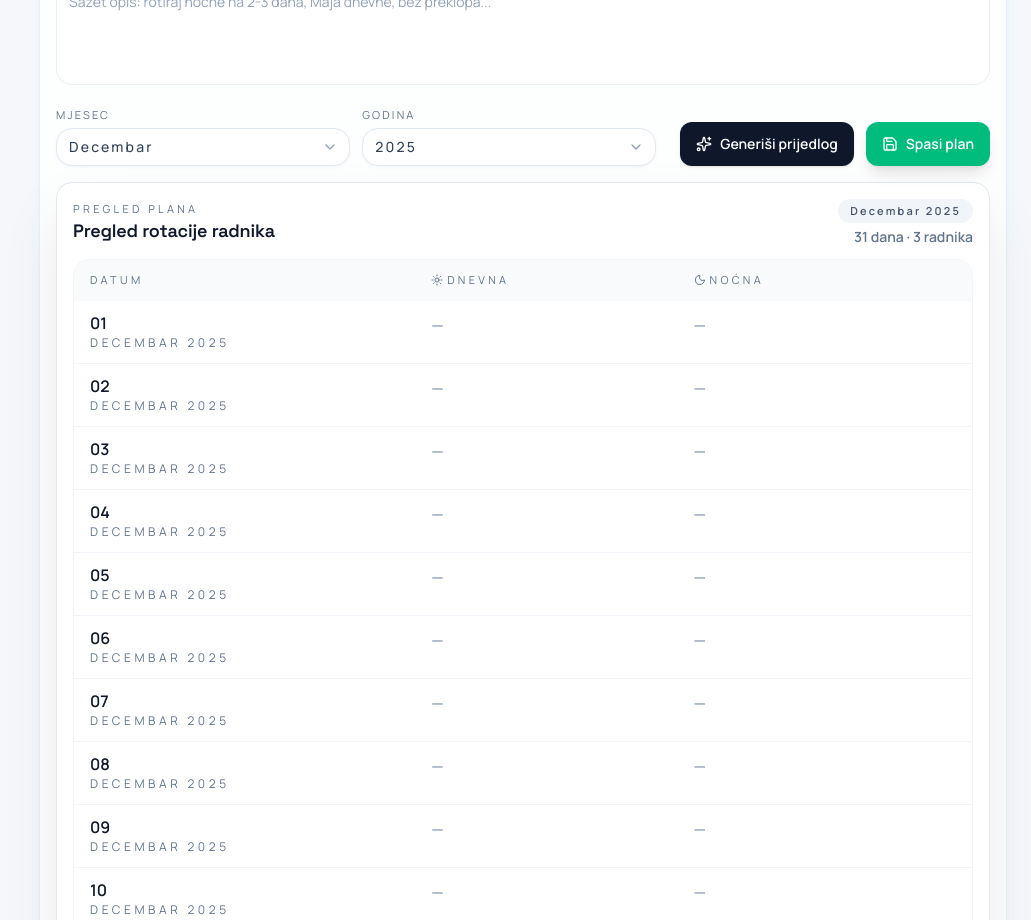
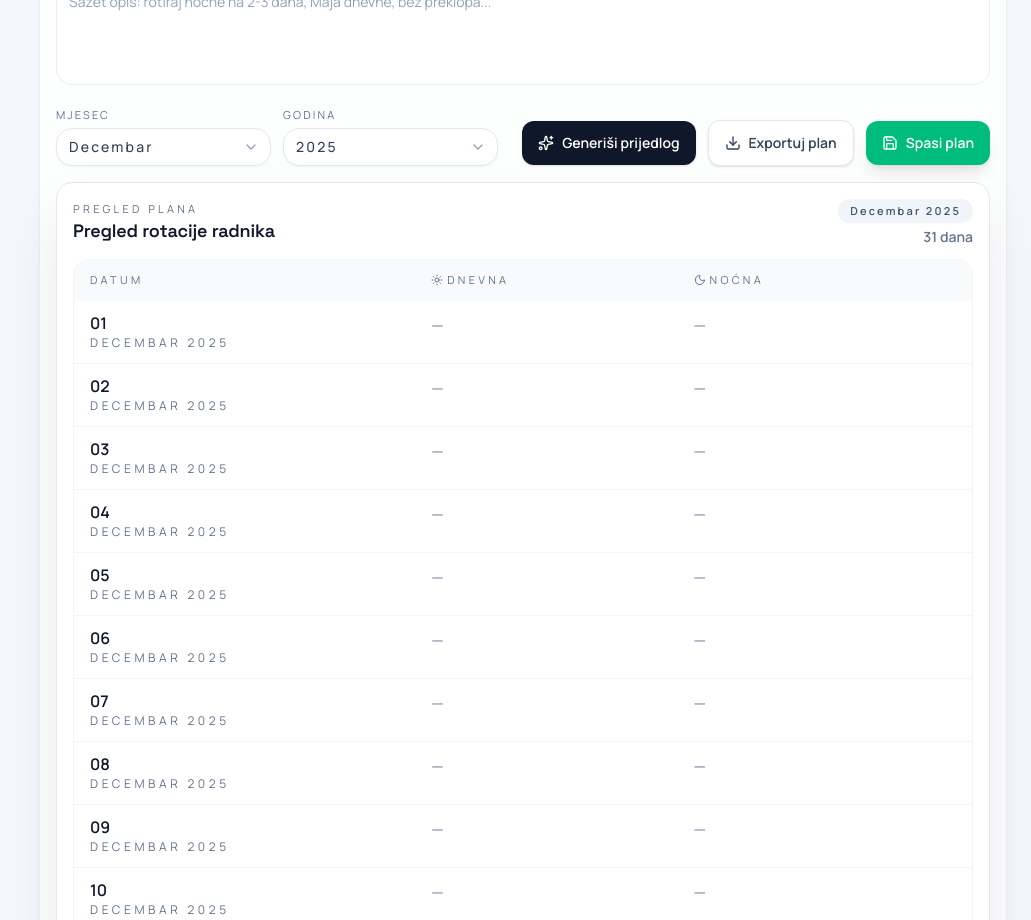
Before and after one commit to hamzic2019/codextest, a Next.js app: page /planner in a window 1280 px wide. Shown: the part 940-1860 px from the top of the page, without its empty margins (249-1280 px from the left). Built offline with nearby package versions, Linux system fonts and the light colour scheme.

Commit message:
dodatne UI izmejne unutar AI plannera

```diff
--- a/app/(main)/overview/page.tsx
+++ b/app/(main)/overview/page.tsx
@@ -224,7 +224,7 @@ export default function PlanOverviewPage() {
                 </h3>
               </div>
               <span className="text-sm font-semibold text-slate-500">
-                {t("planner.preview.meta", { days: rows.length, workers: workers.length })}
+                {t("planner.preview.meta", { days: rows.length })}
               </span>
             </div>
 
--- a/components/i18n/language-provider.tsx
+++ b/components/i18n/language-provider.tsx
@@ -136,12 +136,13 @@ const translations = {
     "planner.promptPlaceholder":
       "Sažet opis: rotiraj noćne na 2-3 dana, Maja dnevne, bez preklopa...",
     "planner.generate": "Generiši prijedlog",
+    "planner.export": "Exportuj plan",
     "planner.generate.monthLabel": "Mjesec",
     "planner.generate.yearLabel": "Godina",
     "planner.save": "Spasi plan",
     "planner.preview.kicker": "Pregled plana",
     "planner.preview.title": "Pregled rotacije radnika",
-    "planner.preview.meta": "{days} dana · {workers} radnika",
+    "planner.preview.meta": "{days} dana",
     "planner.preview.date": "Datum",
     "planner.preview.day": "Dnevna",
     "planner.preview.night": "Noćna",
@@ -286,12 +287,13 @@ const translations = {
     "planner.promptPlaceholder":
       "Short prompt: rotate nights every 2-3 days, Maja day shifts, avoid overlaps...",
     "planner.generate": "Generate proposal",
+    "planner.export": "Export plan",
     "planner.generate.monthLabel": "Month",
     "planner.generate.yearLabel": "Year",
     "planner.save": "Save plan",
     "planner.preview.kicker": "Plan overview",
     "planner.preview.title": "Worker rotation preview",
-    "planner.preview.meta": "{days} days · {workers} workers",
+    "planner.preview.meta": "{days} days",
     "planner.preview.date": "Date",
     "planner.preview.day": "Day",
     "planner.preview.night": "Night",
@@ -436,12 +438,13 @@ const translations = {
     "planner.promptPlaceholder":
       "Kurzbeschreibung: Nachtdienste alle 2-3 Tage rotieren, Maja Tagdienste, keine Überschneidungen...",
     "planner.generate": "Vorschlag generieren",
+    "planner.export": "Plan exportieren",
     "planner.generate.monthLabel": "Monat",
     "planner.generate.yearLabel": "Jahr",
     "planner.save": "Plan speichern",
     "planner.preview.kicker": "Plan-Übersicht",
     "planner.preview.title": "Vorschau der Mitarbeitereinteilung",
-    "planner.preview.meta": "{days} Tage · {workers} Mitarbeiter",
+    "planner.preview.meta": "{days} Tage",
     "planner.preview.date": "Datum",
     "planner.preview.day": "Tag",
     "planner.preview.night": "Nacht",
--- a/components/planner/ai-planner.tsx
+++ b/components/planner/ai-planner.tsx
@@ -5,6 +5,7 @@ import { createPortal } from "react-dom";
 import {
   ChevronDown,
   Clock,
+  Download,
   Moon,
   Save,
   Search,
@@ -814,6 +815,13 @@ export function PlannerWizard() {
             <Sparkles className="h-4 w-4" />
             {t("planner.generate")}
           </button>
+          <button
+            type="button"
+            className="inline-flex w-full items-center justify-center gap-2 rounded-xl border border-slate-200 bg-white px-4 py-3 text-sm font-semibold text-slate-700 shadow-sm transition hover:-translate-y-[1px] hover:border-slate-300 hover:bg-slate-50 sm:w-auto"
+          >
+            <Download className="h-4 w-4" />
+            {t("planner.export")}
+          </button>
           <button className="inline-flex w-full items-center justify-center gap-2 rounded-xl bg-emerald-500 px-4 py-3 text-sm font-semibold text-white shadow-lg transition hover:-translate-y-[1px] hover:bg-emerald-600 sm:w-auto">
             <Save className="h-4 w-4" />
             {t("planner.save")}
```
